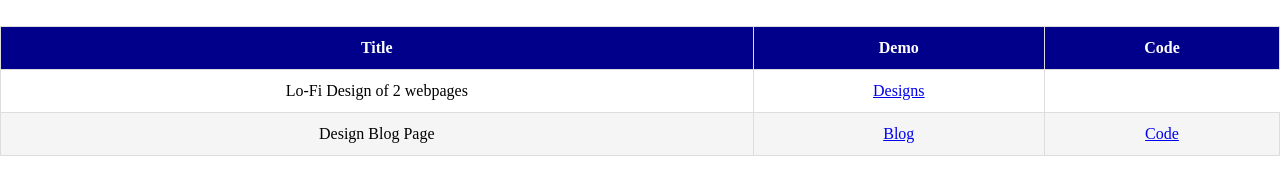
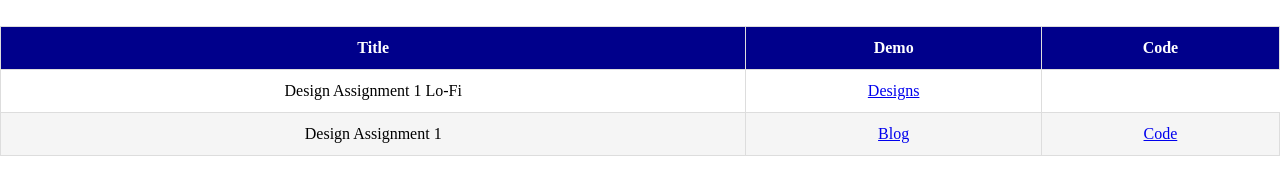
Before and after one commit to griwan/leapfrog_internship, a plain HTML site: page index.html in a window 1280 px wide. Shown: the part 214-408 px from the top of the page. Drawn offline with Linux system fonts and the light colour scheme.

Commit message:
update index.html

```diff
--- a/index.html
+++ b/index.html
@@ -21,12 +21,12 @@
             </thead>
             <tbody>
                 <tr>
-                    <td>Lo-Fi Design of 2 webpages</td>
+                    <td>Design Assignment 1 Lo-Fi</td>
                     <td><a href="https://github.com/griwan/leapfrog_internship/blob/master/assignments/Assignment1/lofi">Designs</a></td>
 
                 </tr>
                 <tr>
-                    <td>Design Blog Page</td>
+                    <td>Design Assignment 1</td>
                     <td><a href="https://griwan.github.io/leapfrog_internship/assignments/Assignment1/blog.html">Blog</a></td>
                     <td><a href="https://github.com/griwan/leapfrog_internship/blob/master/assignments/Assignment1/blog.html">Code</a></td>
                 </tr>
```
